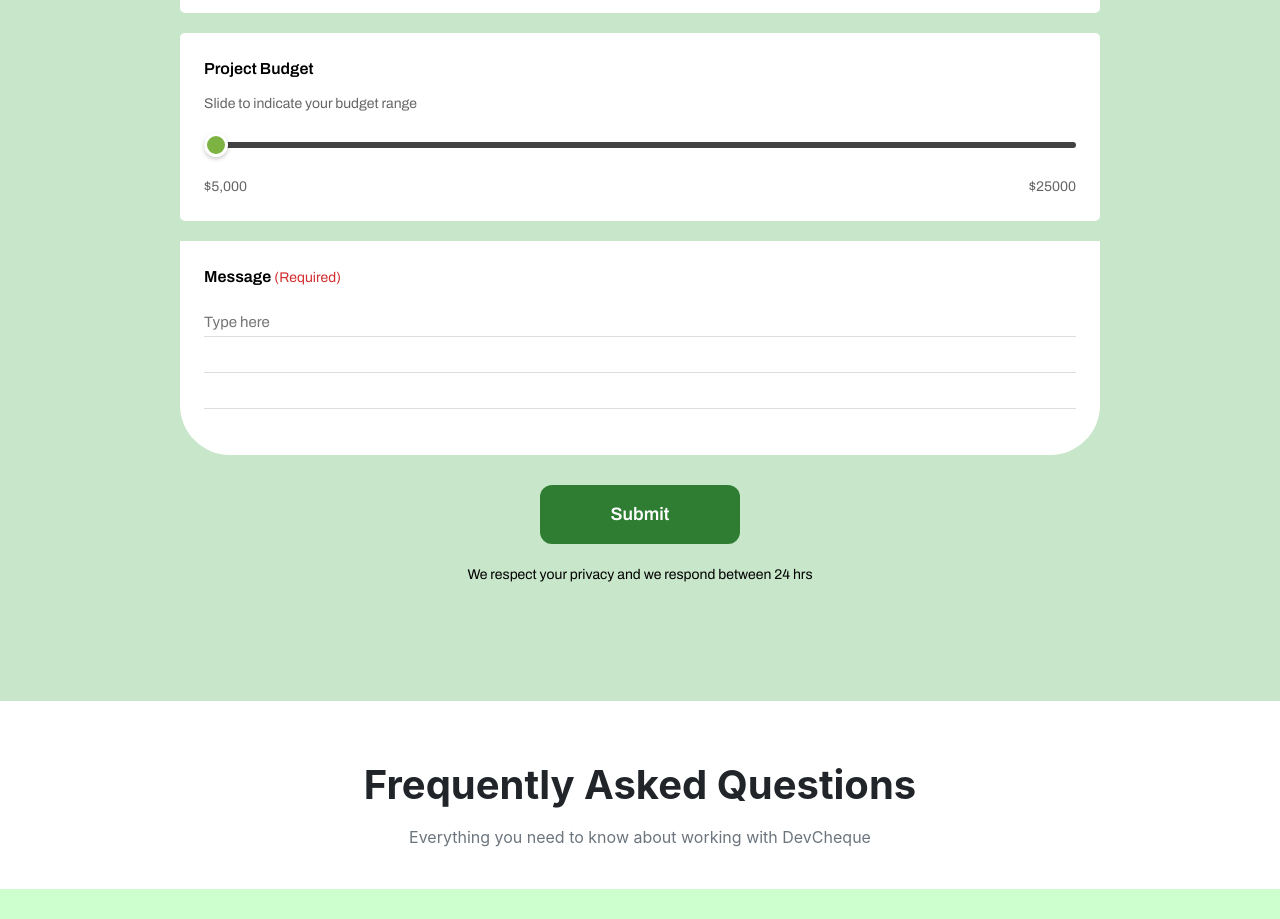
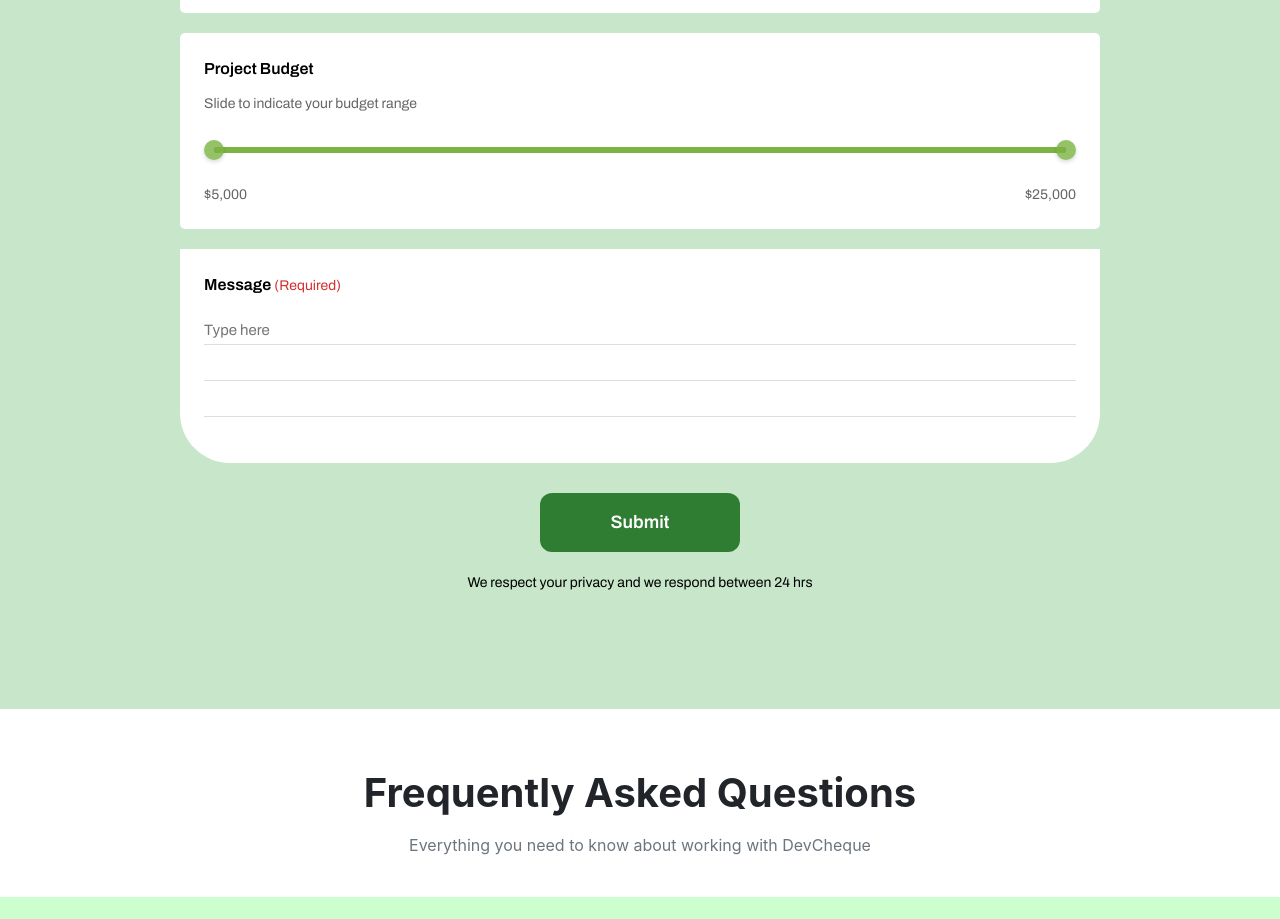
Before and after one commit to jeremiahbwala/devcheque-webapp-vercel, a React (Vite) app: page / in a window 1280 px wide. Shown: the part 8100-9019 px from the top of the page. Built offline with nearby package versions, Linux system fonts and the light colour scheme; no server answers.

Commit message:
Updated the range in contact form

```diff
--- a/package.json
+++ b/package.json
@@ -13,6 +13,7 @@
     "@tailwindcss/vite": "^4.1.17",
     "bootstrap": "^5.3.8",
     "lucide-react": "^0.555.0",
+    "rc-slider": "^11.1.9",
     "react": "^19.2.0",
     "react-dom": "^19.2.0"
   },
--- a/src/ContactForm.jsx
+++ b/src/ContactForm.jsx
@@ -2,8 +2,16 @@ import 'bootstrap/dist/css/bootstrap.min.css';
 import './Contact Form/contact.css';
 import React, { useState } from 'react';
 import { API_ENDPOINTS, buildHeaders, logApiCall } from './config/api';
+import Slider from 'rc-slider';
+import 'rc-slider/assets/index.css';
 
 function ContactForm() {
+  const [budgetRange, setBudgetRange] = useState([5000, 25000]);
+
+  const handleBudgetChange = (value) => {
+    setBudgetRange(value);
+  };
+
   const [formData, setFormData] = useState({
     fullName: '',
     email: '',
@@ -51,7 +59,7 @@ function ContactForm() {
         message: formData.message,
         company: formData.company,
         project_type: formData.projectTypes.join(", "),
-        budget_range: `$${formData.budget.toLocaleString()}`,
+        budget_range: `$${budgetRange[0].toLocaleString()} - $${budgetRange[1].toLocaleString()}`,
         honeypot: formData.honeypot
       };
 
@@ -121,6 +129,7 @@ function ContactForm() {
         budget: 5000,
         honeypot: ''
       });
+      setBudgetRange([5000, 25000]);
 
       console.log("✅ Form cleared successfully!");
 
@@ -230,7 +239,7 @@ function ContactForm() {
               </div>
             </div>
 
-            {/* Budget */}
+            {/* Budget - UPDATED SECTION */}
             <div className="form-field">
               <label className="form-label-custom font-archivo">
                 Project Budget
@@ -238,21 +247,39 @@ function ContactForm() {
               <p className='font-archivo' style={{ fontSize: '14px', color: '#666', marginBottom: '8px' }}>
                 Slide to indicate your budget range
               </p>
-              <input
-                type="range"
-                className="budget-slider"
-                min="5000"
-                max="25000"
-                step="1000"
-                value={formData.budget}
-                onChange={(e) => setFormData({ ...formData, budget: parseInt(e.target.value) })}
-                style={{
-                  background: `linear-gradient(to right, #7cb342 0%, #7cb342 ${((formData.budget - 5000) / (25000 - 5000)) * 100}%, #424242 ${((formData.budget - 5000) / (25000 - 5000)) * 100}%, #424242 100%)`
-                }}
-              />
+              <div style={{ padding: '20px 10px' }}>
+                <Slider
+                  range
+                  min={5000}
+                  max={25000}
+                  step={1000}
+                  value={budgetRange}
+                  onChange={handleBudgetChange}
+                  trackStyle={[{ backgroundColor: '#7cb342', height: 6 }]}
+                  handleStyle={[
+                    {
+                      backgroundColor: '#7cb342',
+                      borderColor: '#7cb342',
+                      height: 20,
+                      width: 20,
+                      marginTop: -7,
+                      boxShadow: '0 2px 4px rgba(0,0,0,0.2)'
+                    },
+                    {
+                      backgroundColor: '#7cb342',
+                      borderColor: '#7cb342',
+                      height: 20,
+                      width: 20,
+                      marginTop: -7,
+                      boxShadow: '0 2px 4px rgba(0,0,0,0.2)'
+                    }
+                  ]}
+                  railStyle={{ backgroundColor: '#424242', height: 6 }}
+                />
+              </div>
               <div className="budget-labels">
-                <span className='font-archivo'>${formData.budget.toLocaleString()}</span>
-                <span className='font-archivo'>$25000</span>
+                <span className='font-archivo'>${budgetRange[0].toLocaleString()}</span>
+                <span className='font-archivo'>${budgetRange[1].toLocaleString()}</span>
               </div>
             </div>
 
```
Also changed, not shown: 1 other file (tests, documents, lock files or other folders).
